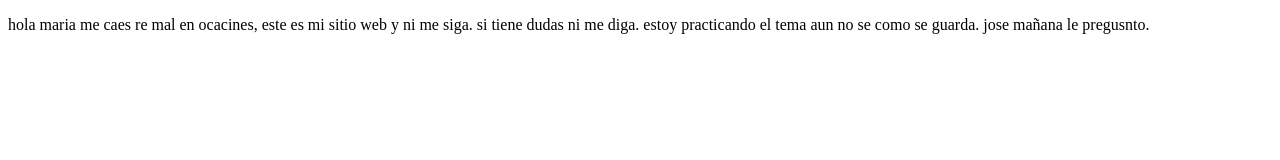
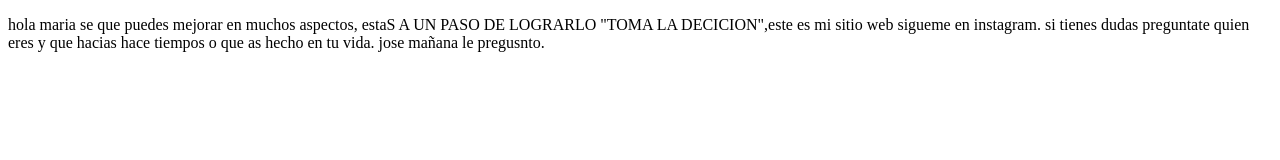
Before and after one commit to jonathansn10/proyectoDemoCursoPrewor, a plain HTML site: page index.html in a window 1280 px wide. Drawn offline with Linux system fonts and the light colour scheme.

Commit message:
cambios agregamos en sitio de twithc

```diff
--- a/index.html
+++ b/index.html
@@ -6,8 +6,7 @@
     <meta name="viewport" content="width=device-width, initial-scale=1.0">
     <title>Hola Mundo</title>
     <p>
-        hola maria me caes re mal en ocacines, este es mi sitio web y ni me siga. si tiene dudas ni me diga. estoy practicando el tema aun no se como se guarda.
-        jose mañana le pregusnto.
+        hola maria se que puedes mejorar en muchos aspectos, estaS A UN PASO DE LOGRARLO "TOMA LA DECICION",este es mi sitio web sigueme en instagram. si tienes dudas preguntate quien eres y que hacias hace tiempos o que as hecho en tu vida.        jose mañana le pregusnto.
     </p>
 
 
```
